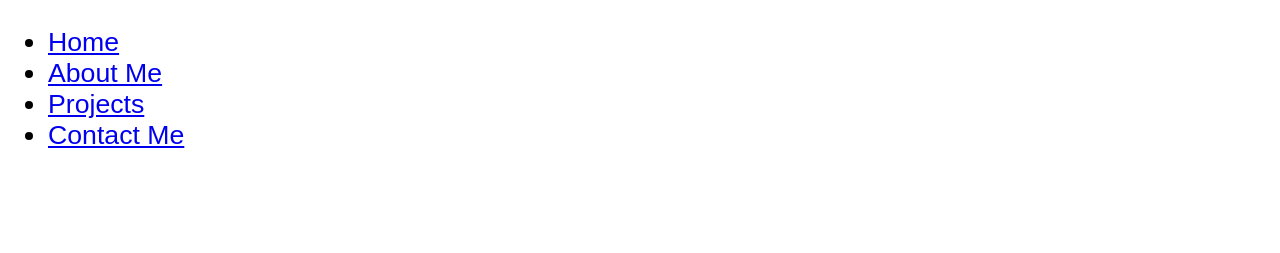
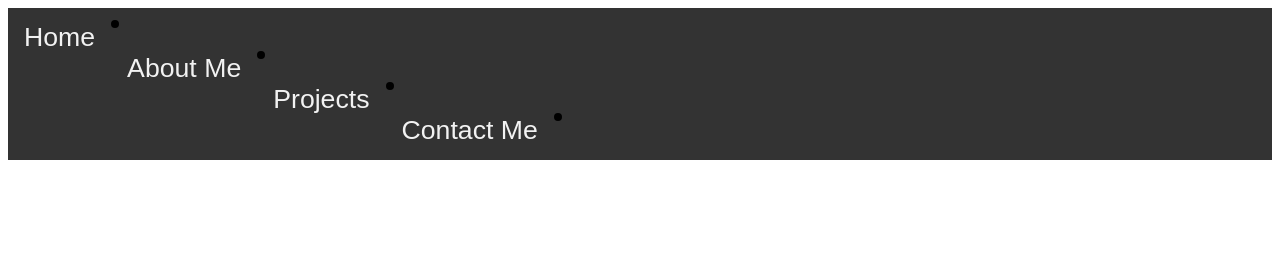
Before and after one commit to megholmes/oct5, a plain HTML site: page aboutme.html in a window 1280 px wide. Shown: the top 253 px of the page. Drawn offline with Linux system fonts and the light colour scheme.

Commit message:
Update aboutme.html

```diff
--- a/aboutme.html
+++ b/aboutme.html
@@ -34,20 +34,48 @@
 }
 }
 }
+
+/* Style the top navigation bar */
+.topnav {
+    overflow: hidden;
+    background-color: #333;
+}
+
+/* Style the topnav links */
+.topnav a {
+    float: left;
+    display: block;
+    color: #f2f2f2;
+    text-align: center;
+    padding: 14px 16px;
+    text-decoration: none;
+}
+
+/* Change color on hover */
+.topnav a:hover {
+    background-color: #ddd;
+    color: black;
+}
+
+/* On screens that are 600px wide or less, make the menu links stack on top of each other instead of next to each other */
+@media screen and (max-width: 600px) {
+    .topnav a {
+        float: none;
+        width: 100%;
+    }
+}
 </style>
 </head>
 <body>
 
 <header>
-    <nav>
-        <ul>
-            <li><a href = "index.html">Home</a></li>
-            <li><a href = "aboutme.html">About Me</a></li>
-            <li><a href = "projects.html">Projects</a></li>
-            <li><a href = "contactme.html">Contact Me</a></li>
 
-        </ul>
-    </nav>
+    <div class="topnav">
+        <li><a href = "index.html">Home</a></li>
+        <li><a href = "aboutme.html">About Me</a></li>
+        <li><a href = "projects.html">Projects</a></li>
+        <li><a href = "contactme.html">Contact Me</a></li>
+        </div>
 
 
 
```
